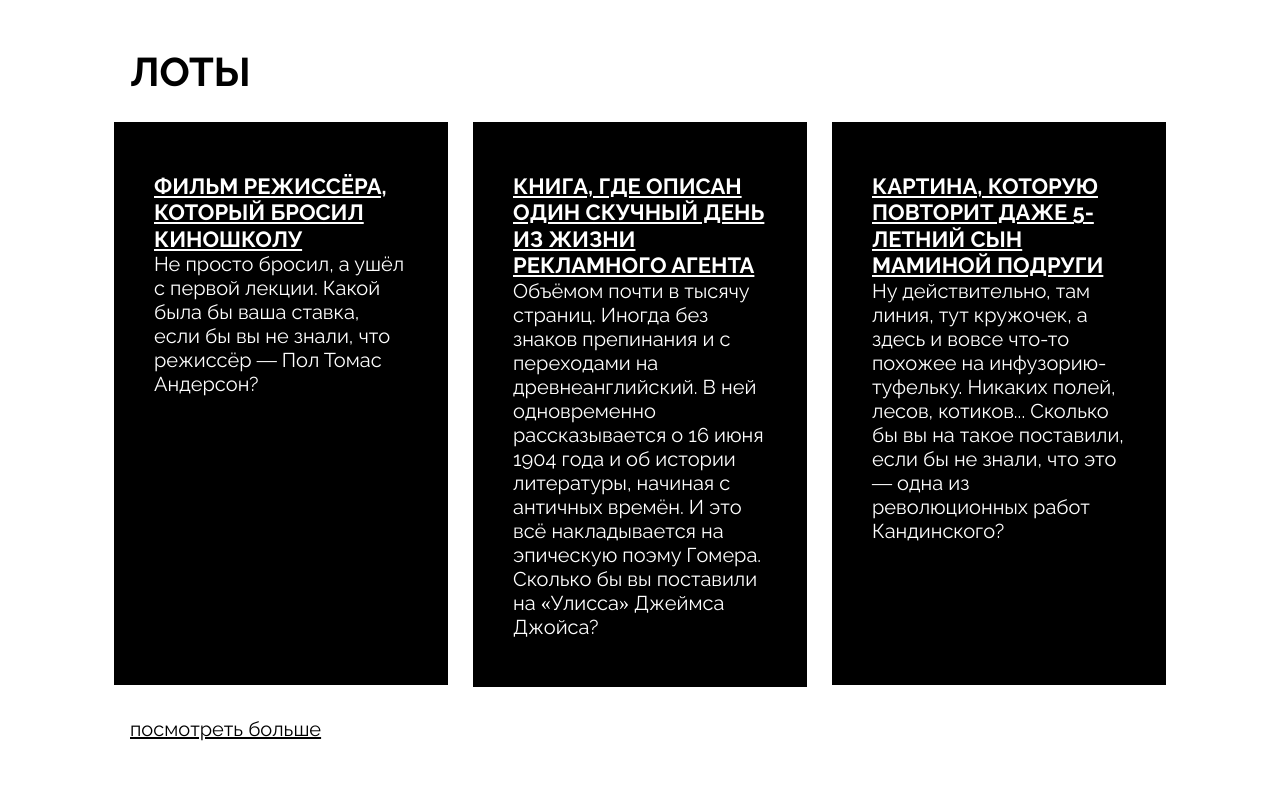
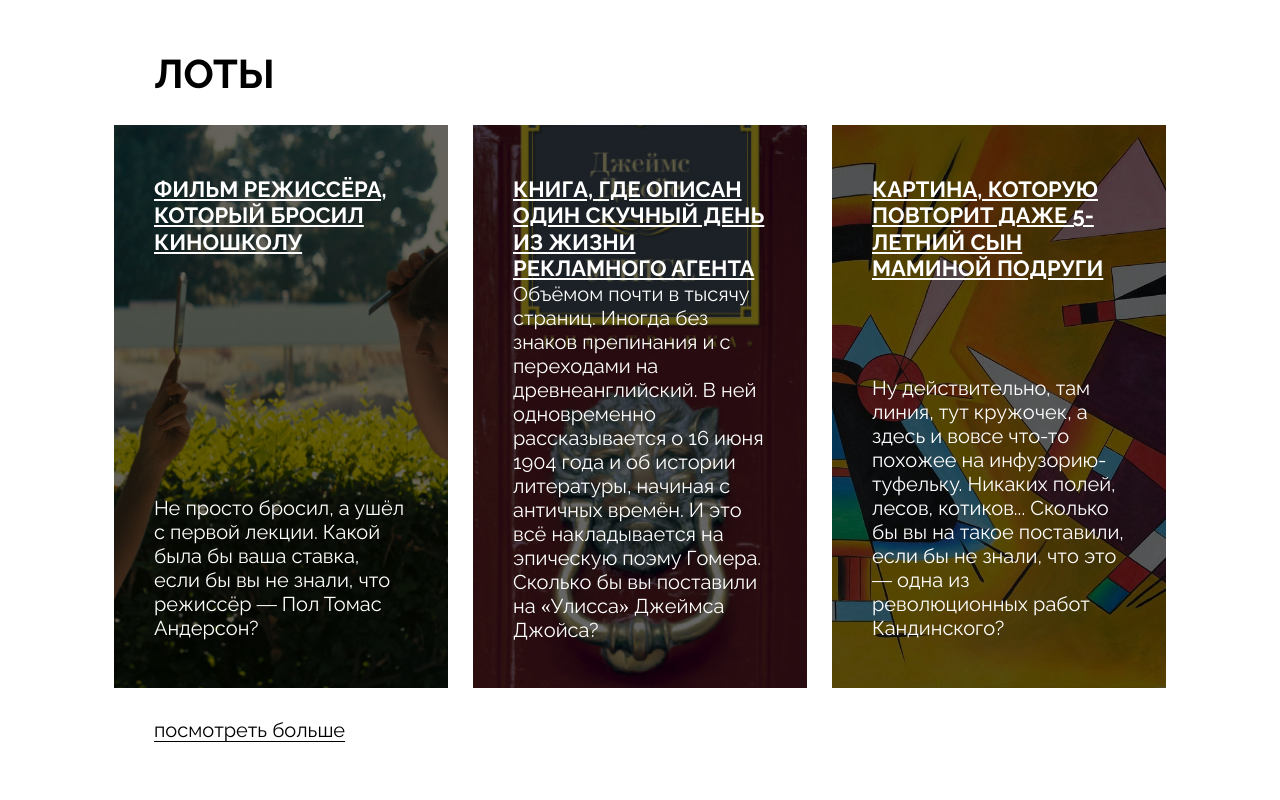
Before and after one commit to talashov/ono-tebe-nado, a plain HTML site: page index.html in a window 1280 px wide. Shown: the part 1180-1980 px from the top of the page. Drawn offline with Linux system fonts and the light colour scheme.

```diff
--- a/styles/style.css
+++ b/styles/style.css
@@ -8,7 +8,7 @@ body {
     display: flex;
     align-items: center;
     justify-content: space-between;
-    margin: 92px 24px 92px 24px;
+    margin: 92px 24px;
 }
 
 .header__menu {
@@ -24,16 +24,15 @@ body {
 }
 
 .header__links-list-item_no-bullit {
-    /* Убираем маркер*/
     list-style-type: none;
 }
 
 .header__link_active {
-    /* Убираем подчеркивание */
     text-decoration: none;
 }
 
 .header__link {
+    /* Добавляем высоту и толщину подчеркивания */
     text-underline-offset: 4px;
     text-decoration-thickness: 1px;
 }
@@ -63,17 +62,30 @@ body {
 }
 
 .header__address {
-    width: 237px;
+    max-width: 237px;
 }
 
 /* ==== COVER ==== */
 
 .cover {
-    background-image: url(/images/cover.jpg);
+    position: relative;
+    width: 1100px;
+    height: 758px;
+    background-image: url(../images/cover.jpg);
     background-repeat: no-repeat;
     background-position: center;
     background-size: cover;
     margin-bottom: 179px;
+}
+
+.overlay {
+    position: absolute;
+    top: 0;
+    left: 0;
+    width: 100%;
+    height: 100%;
+    background-color: rgba(0, 0, 0, 0.6);
+    z-index: 1;
 }
 
 .cover__title {
@@ -149,8 +161,8 @@ body {
     font-weight: 700;
     font-size: 40px;
     text-transform: uppercase;
-    margin-bottom: 27px;
-    margin-left: 40px;
+    margin-bottom: 28px;
+    margin-left: 64px;
 }
 
 .lots__card-list {
@@ -160,44 +172,51 @@ body {
     flex-wrap: wrap;
     list-style-type: none;
     margin-bottom: 30px;
+
 }
 
-/* .lots__card-list-item {} */
+.lots__card-list-item {
+    position: relative;
+    width: 334px;
+    height: 563px;
+}
 
-/* .card-link {} */
+.card-link {
+    text-decoration: none;
+}
 
 .card {
+    width: 334px;
+    height: 563px;
+}
+
+.card__content {
     display: flex;
     flex-direction: column;
     justify-content: space-between;
-    max-width: 334px;
-    min-height: 563px;
-    padding-right: 40px;
-    padding-left: 40px;
+    height: 100%;
+    padding: 51px 40px 48px 40px;
 }
 
 .card_type_film {
-    /* background-image: url(/images/card-lot-01.jpg);
+    background-image: url(../images/card-lot-01.jpg);
     background-position: center;
     background-size: cover;
-    background-repeat: no-repeat; */
-    background-color: black;
+    background-repeat: no-repeat;
 }
 
 .card_type_book {
-    /* background-image: url(/images/card-lot-02.jpg);
+    background-image: url(../images/card-lot-02.jpg);
     background-position: center;
     background-size: cover;
-    background-repeat: no-repeat; */
-    background-color: black;
+    background-repeat: no-repeat;
 }
 
 .card_type_picture {
-    /* background-image: url(/images/card-lot-03.jpg);
+    background-image: url(../images/card-lot-03.jpg);
     background-position: center;
     background-size: cover;
-    background-repeat: no-repeat; */
-    background-color: black;
+    background-repeat: no-repeat;
 }
 
 .card__title {
@@ -207,7 +226,6 @@ body {
     text-transform: uppercase;
     text-decoration: underline;
     color: #fff;
-    padding-top: 51px;
 }
 
 .card__text {
@@ -215,13 +233,15 @@ body {
     font-size: 20px;
     line-height: 120%;
     color: #fff;
-    padding-bottom: 48px;
+    overflow: hidden;
 }
 
 .lots__look-more-link {
     font-weight: 400;
     font-size: 20px;
-    margin-left: 40px;
+    margin-left: 64px;
+    text-underline-offset: 4px;
+    text-decoration-thickness: 1px;
 }
 
 /* ==== ABOUT ==== */
@@ -239,7 +259,7 @@ body {
     width: 240px;
     height: 240px;
     margin-top: 35px;
-    margin-left: 47px;
+    margin-left: 40px;
     border-radius: 100%;
     background-color: #000;
 }
@@ -307,12 +327,12 @@ body {
     list-style-type: none;
 }
 
-.footer__menu-list-item {
+/* .footer__menu-list-item {} */
+
+.footer__menu-link {
     text-underline-offset: 4px;
     text-decoration-thickness: 1px;
 }
-
-/* .footer__menu-link {} */
 
 .footer__menu-link_active {
     text-decoration: none;
```
